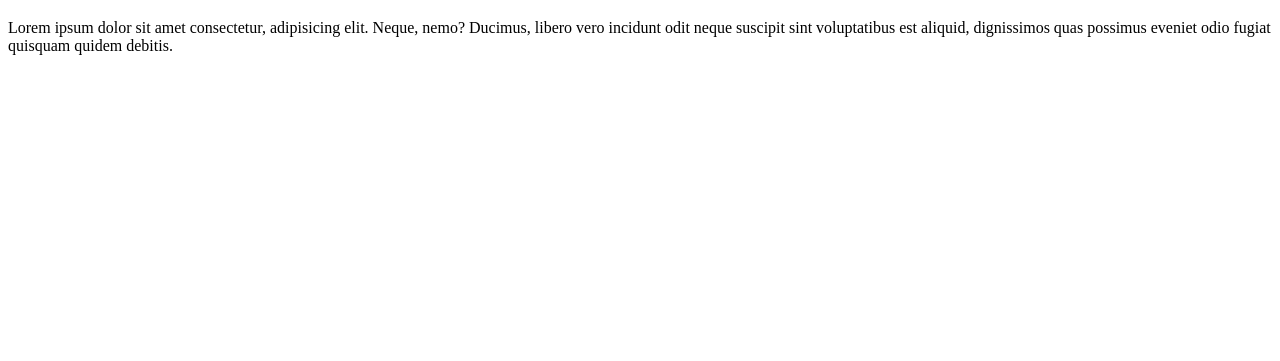
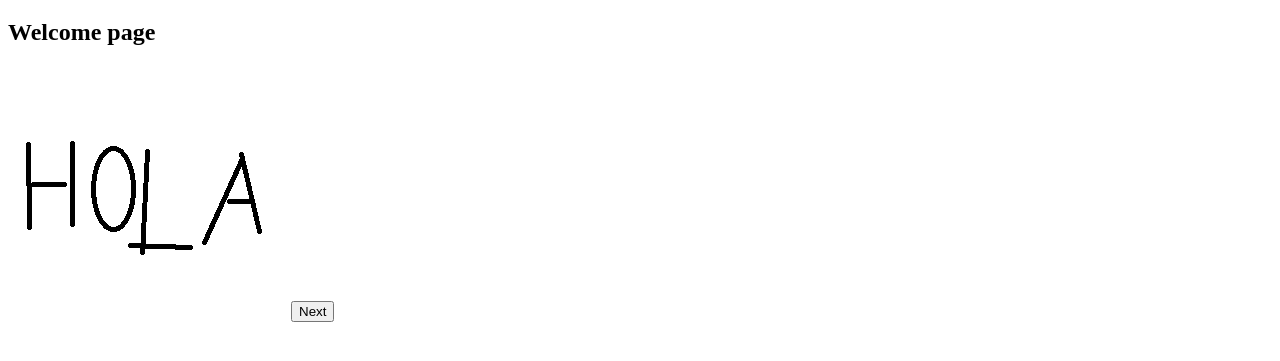
Before and after one commit to Lautarete/functional-router, a website built with Vite: page index.html in a window 1280 px wide. Shown: the part 61-422 px from the top of the page. Built offline with nearby package versions, Linux system fonts and the light colour scheme.

Commit message:
functional on a local server

```diff
--- a/index.html
+++ b/index.html
@@ -7,12 +7,9 @@
     <script defer type="module" src="./src/index.ts"></script>
   </head>
   <body>
-    <h1>Hi, this is functional router</h1>
-    <p>
-      Lorem ipsum dolor sit amet consectetur, adipisicing elit. Neque, nemo?
-      Ducimus, libero vero incidunt odit neque suscipit sint voluptatibus est
-      aliquid, dignissimos quas possimus eveniet odio fugiat quisquam quidem
-      debitis.
-    </p>
+    <div class="root">
+      <h1>Hi, this is functional router</h1>
+      <section class="content-section"></section>
+    </div>
   </body>
 </html>
--- a/src/index.ts
+++ b/src/index.ts
@@ -1,5 +1,12 @@
+import { mountWelcomePage } from "./pages/welcome/welcome";
+import { mountContentPage } from "./pages/content/content";
+import { mountLastPage } from "./pages/last/last";
+import { router } from "./router";
+
 function main() {
   console.log("hi");
+  router();
+  window.addEventListener("popstate", router);
 }
 
 main();
--- /dev/null
+++ b/src/pages/content/content.ts
@@ -0,0 +1,15 @@
+import { navigate } from "../../router";
+import gameIMG from "./game.png";
+export function mountContentPage() {
+  const contentRootEl = document.createElement("div");
+  contentRootEl.classList.add("content-root");
+  contentRootEl.innerHTML = `
+  <h1>Content page</h1>
+  <img src=${gameIMG} alt="" />
+  <button>Next</button>
+  `;
+  contentRootEl.querySelector("button")?.addEventListener("click", () => {
+    navigate("/last-page");
+  });
+  return contentRootEl;
+}
--- /dev/null
+++ b/src/pages/last/last.ts
@@ -0,0 +1,16 @@
+import { navigate } from "../../router";
+import byeIMG from "./bye.png";
+
+export function mountLastPage() {
+  const lastRootEl = document.createElement("div");
+  lastRootEl.classList.add("last-root");
+  lastRootEl.innerHTML = `
+  <h1>last page</h1>
+  <img src=${byeIMG} alt="" />
+  <button>Next</button>
+  `;
+  lastRootEl.querySelector("button")?.addEventListener("click", () => {
+    navigate("/welcome");
+  });
+  return lastRootEl;
+}
--- /dev/null
+++ b/src/pages/welcome/welcome.ts
@@ -0,0 +1,15 @@
+import { navigate } from "../../router";
+import hiIMG from "./welcome.png";
+export function mountWelcomePage() {
+  const welcomeRootEl = document.createElement("div");
+  welcomeRootEl.classList.add("welcome-root");
+  welcomeRootEl.innerHTML = `
+  <h1>Welcome page</h1>
+  <img src=${hiIMG} alt="" />
+  <button>Next</button>
+  `;
+  welcomeRootEl.querySelector("button")?.addEventListener("click", () => {
+    navigate("/content");
+  });
+  return welcomeRootEl;
+}
--- /dev/null
+++ b/src/router.ts
@@ -0,0 +1,39 @@
+import { mountWelcomePage } from "./pages/welcome/welcome";
+import { mountContentPage } from "./pages/content/content";
+import { mountLastPage } from "./pages/last/last";
+
+// encuentra la ruta actual y en funcion del path crea monta la pagina
+const BASE_PATH = "/functional-router";
+export function router() {
+  const contentSectionEl = document.querySelector(".content-section");
+  const routes = [
+    {
+      path: /\/$/,
+      pageToMount: mountWelcomePage(),
+    },
+    {
+      path: /\/welcome/,
+      pageToMount: mountWelcomePage(),
+    },
+    {
+      path: /\/content/,
+      pageToMount: mountContentPage(),
+    },
+    {
+      path: /\/last-page/,
+      pageToMount: mountLastPage(),
+    },
+  ];
+
+  const path = window.location.pathname.replace(BASE_PATH, "") || "/";
+  for (const posibleRoute of routes) {
+    if (posibleRoute.path.test(path) && contentSectionEl != null) {
+      contentSectionEl.innerHTML = "";
+      contentSectionEl?.appendChild(posibleRoute.pageToMount);
+    }
+  }
+}
+export function navigate(path: string) {
+  window.history.pushState({}, "", `${BASE_PATH}${path}`);
+  router();
+}
```
Also changed, not shown: src/pages/content/game.png (added), src/pages/last/bye.png (added), src/pages/welcome/welcome.png (added).
